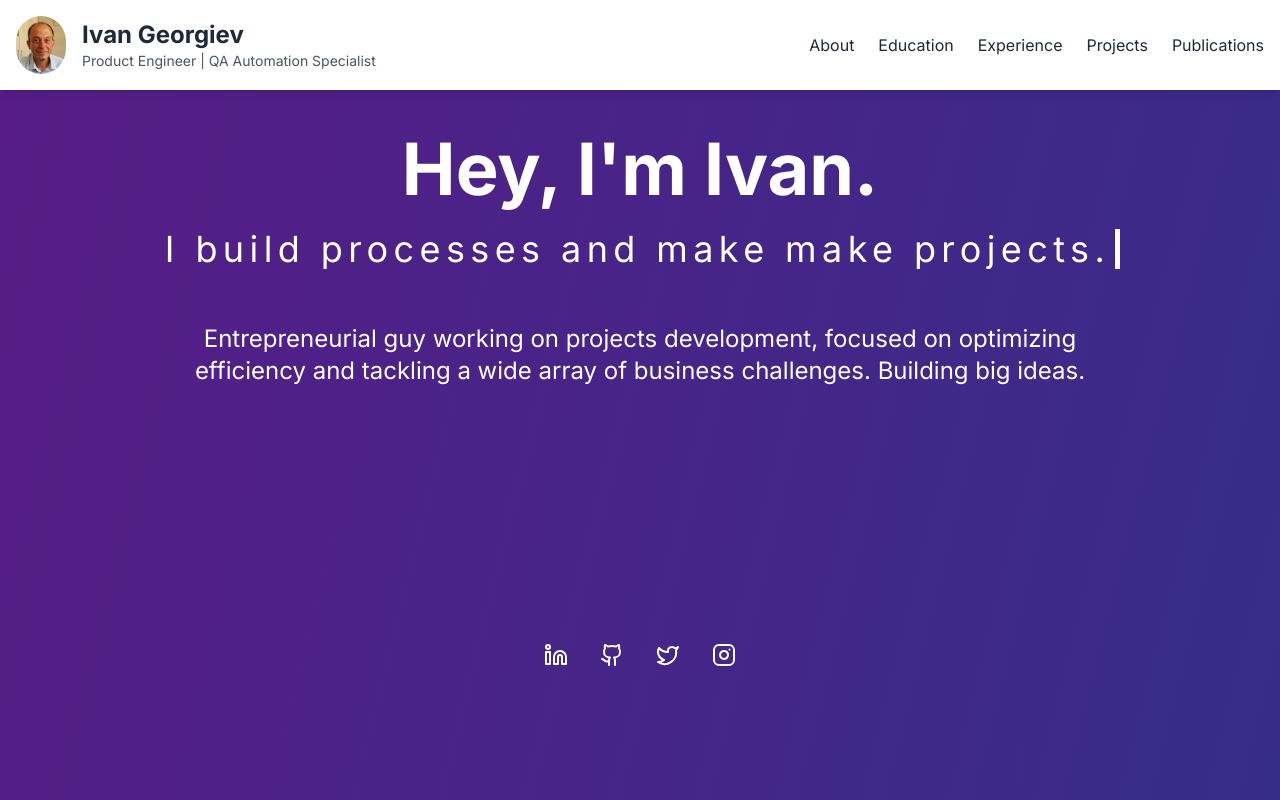
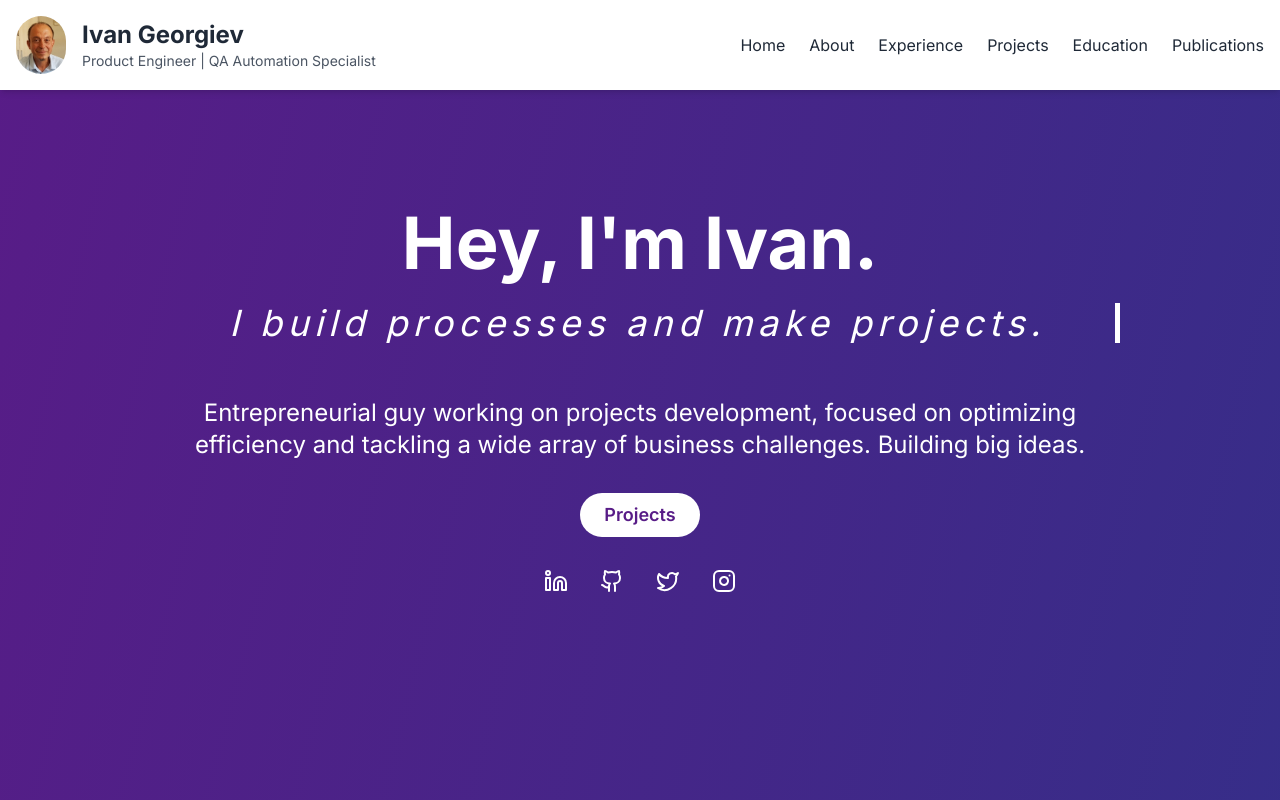
Before and after one commit to i11g/My-new-site, a Next.js app in the folder my-app/: page / in a window 1280 px wide. Shown: the top 800 px of the page. Built offline with nearby package versions, Linux system fonts and the light colour scheme.

Commit message:
files added

```diff
--- a/my-app/src/app/components/Education.tsx
+++ b/my-app/src/app/components/Education.tsx
@@ -135,7 +135,7 @@ const Education = () => {
                   </ul>
                 </ScrollArea>
               </CardContent>
-            </Card>
+            </Card >
           </TabsContent>
           <TabsContent value="trainings">
             <Card className="bg-gradient-to-br from-purple-900 to-blue-900 text-white border border-purple-300">
@@ -153,7 +153,6 @@ const Education = () => {
                             <span>{item}</span>
                           </li>
                         ))}
-
                     </div>
                   ))}
                 </ScrollArea>
--- a/my-app/src/app/components/Header.tsx
+++ b/my-app/src/app/components/Header.tsx
@@ -22,10 +22,11 @@ const Header = () => {
           </div>
           <nav>
             <ul className="flex space-x-6">
+              <li><Link href="#home" className="hover:text-purple-600 transition-colors">Home</Link></li>
               <li><Link href="#about" className="hover:text-purple-600 transition-colors">About</Link></li>
-              <li><Link href="#education" className="hover:text-purple-600 transition-colors">Education</Link></li>
               <li><Link href="#experience" className="hover:text-purple-600 transition-colors">Experience</Link></li>
               <li><Link href="#projects" className="hover:text-purple-600 transition-colors">Projects</Link></li>
+              <li><Link href="#education" className="hover:text-purple-600 transition-colors">Education</Link></li>
               <li><Link href="#publications" className="hover:text-purple-600 transition-colors">Publications</Link></li>
             </ul>
           </nav>
--- a/my-app/src/app/page.tsx
+++ b/my-app/src/app/page.tsx
@@ -2,14 +2,14 @@
 import React, { useState, useEffect } from 'react';
 import { Linkedin, Github, Twitter, Instagram } from 'lucide-react';
 import About from '@/app/components/About';
-import Education from '@/app/components/Education';
 import Experience from '@/app/components/Experience';
 import Projects from '@/app/components/Projects';
+import Education from '@/app/components/Education';
 import Publications from '@/app/components/Publications';
 
 const HomePage = () => {
   const [text, setText] = useState('');
-  const fullText = "I build processes and make make projects.";
+  const fullText = "I build processes and make projects.";
 
   useEffect(() => {
     const timer = setTimeout(() => {
@@ -20,10 +20,10 @@ const HomePage = () => {
         if (index > fullText.length) {
           clearInterval(typingTimer);
         }
-      }, 20); // Adjust the speed of typing here
+      }, 20);
 
       return () => clearInterval(typingTimer);
-    }, 1000); // Delay before starting the typing animation
+    }, 1000);
 
     return () => clearTimeout(timer);
   }, []);
@@ -36,17 +36,21 @@ const HomePage = () => {
           <h1 className="text-7xl font-bold mb-6 animate-fade-in-down">
             Hey, I'm Ivan.
           </h1>
-          <h2 className="text-4xl mb-10 relative h-[1.5em]">
+          <h2 className="text-4xl mb-10 relative h-[1.5em] italic">
             <span className="absolute left-0 right-0 overflow-hidden whitespace-nowrap handwriting-animation">
               {text}
             </span>
             <span className="invisible">{fullText}</span>
           </h2>
 
-          <p className="text-2xl mb-64 opacity-0 animate-fade-in animation-delay-4000">
+          <p className="text-2xl mb-8 opacity-0 animate-fade-in animation-delay-4000">
             Entrepreneurial guy working on projects development, focused on optimizing efficiency and tackling a wide array of business challenges.
             Building big ideas.
           </p>
+
+          <a href="#projects" className="bg-white text-purple-900 px-6 py-2 rounded-full font-semibold text-lg hover:bg-opacity-90 transition-all duration-300 mb-8 inline-block opacity-0 animate-fade-in animation-delay-4250">
+            Projects
+          </a>
 
           {/* Social Icons */}
           <div className="flex justify-center items-center space-x-8 opacity-0 animate-fade-in animation-delay-4500">
@@ -65,11 +69,10 @@ const HomePage = () => {
           </div>
         </div>
       </section>
-
       <About />
-      <Education />
       <Experience />
       <Projects />
+      <Education />
       <Publications />
     </div>
   );
```
